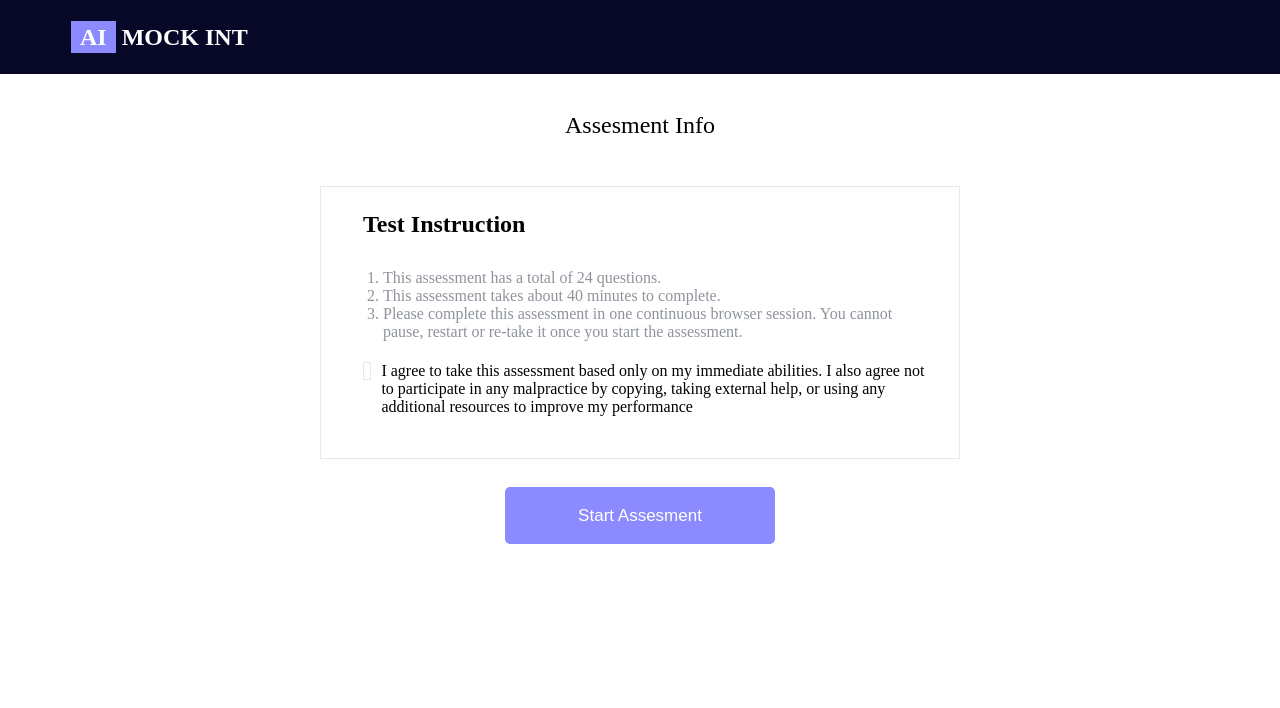
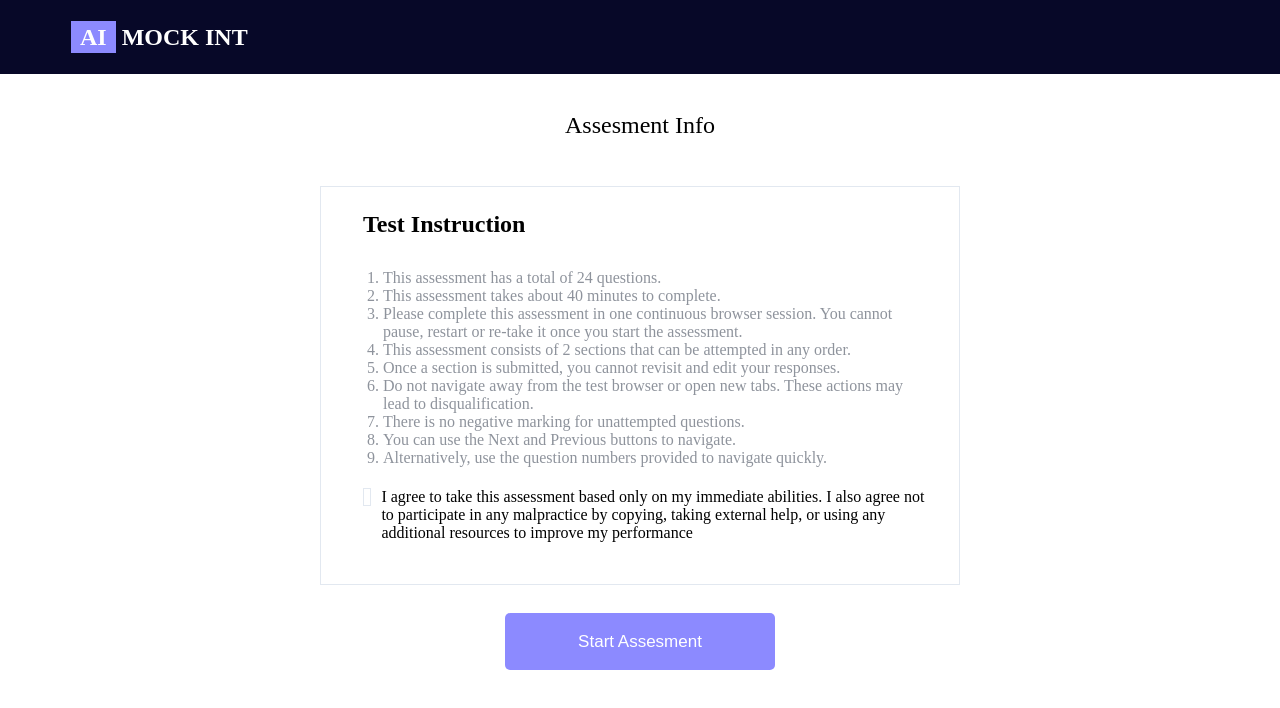
Before and after one commit to namo-gupta/ai-mock-int, a Next.js app: page /instruction in a window 1280 px wide. Shown: the top 708 px of the page. Built offline with nearby package versions, Linux system fonts and the light colour scheme.

Commit message:
instruction page changes

```diff
--- a/components/popUp/style.module.css
+++ b/components/popUp/style.module.css
@@ -1,7 +1,7 @@
 .popupOverlay {
     position: fixed;
-    top: 0;
-    left: 0;
+    /* top: 80px; */
+    /* left: 0; */
     width: 100%;
     height: 100%;
     background-color: #F9F9FA;
--- a/pages/instruction/index.js
+++ b/pages/instruction/index.js
@@ -13,6 +13,12 @@ export default function Landing() {
                         <li>This assessment has a total of 24 questions.</li>
                         <li>This assessment takes about 40 minutes to complete.</li>
                         <li>Please complete this assessment in one continuous browser session. You cannot pause, restart or re-take it once you start the assessment.</li>
+                        <li>This assessment consists of 2 sections that can be attempted in any order.</li>
+                        <li>Once a section is submitted, you cannot revisit and edit your responses.</li>
+                        <li>Do not navigate away from the test browser or open new tabs. These actions may lead to disqualification.</li>
+                        <li>There is no negative marking for unattempted questions.</li>
+                        <li>You can use the Next and Previous buttons to navigate.</li>
+                        <li>Alternatively, use the question numbers provided to navigate quickly.</li>
                     </ol>
                     <div className={`${styles.acceptCondition} `}>
                         <div className={styles.checkBox}></div>
--- a/pages/login/index.js
+++ b/pages/login/index.js
@@ -1,15 +1,19 @@
-import React, { useState } from 'react';
+import React from 'react';
+import Header from '@/components/header';
 import Popup from '@/components/popUp';
 import Login from '@/components/loginForm';
 
 
 const LoginPage = () => {
   return (
+    <>
+    <Header/>
     <div>
       <Popup title="Login AI Mock" description="Prepare, Practice, and Perfect with InterviewPro AI – Your Personal Interview Coach.">
         <Login />
       </Popup>
     </div>
+    </>
   );
 };
 
--- a/pages/register/index.js
+++ b/pages/register/index.js
@@ -1,4 +1,5 @@
-import React, { useState } from 'react';
+import React from 'react';
+import Header from '@/components/header';
 import Popup from '@/components/popUp';
 import RegisterForm from '@/components/registerForm';
 
@@ -6,11 +7,14 @@ import RegisterForm from '@/components/registerForm';
 const RegisterPage = () => {
 
   return (
+    <>
+    <Header/>
     <div>
       <Popup title="Register AI Mock" description="Prepare, Practice, and Perfect with InterviewPro AI – Your Personal Interview Coach.">
         <RegisterForm />
       </Popup>
     </div>
+    </>
   );
 };
 
```
